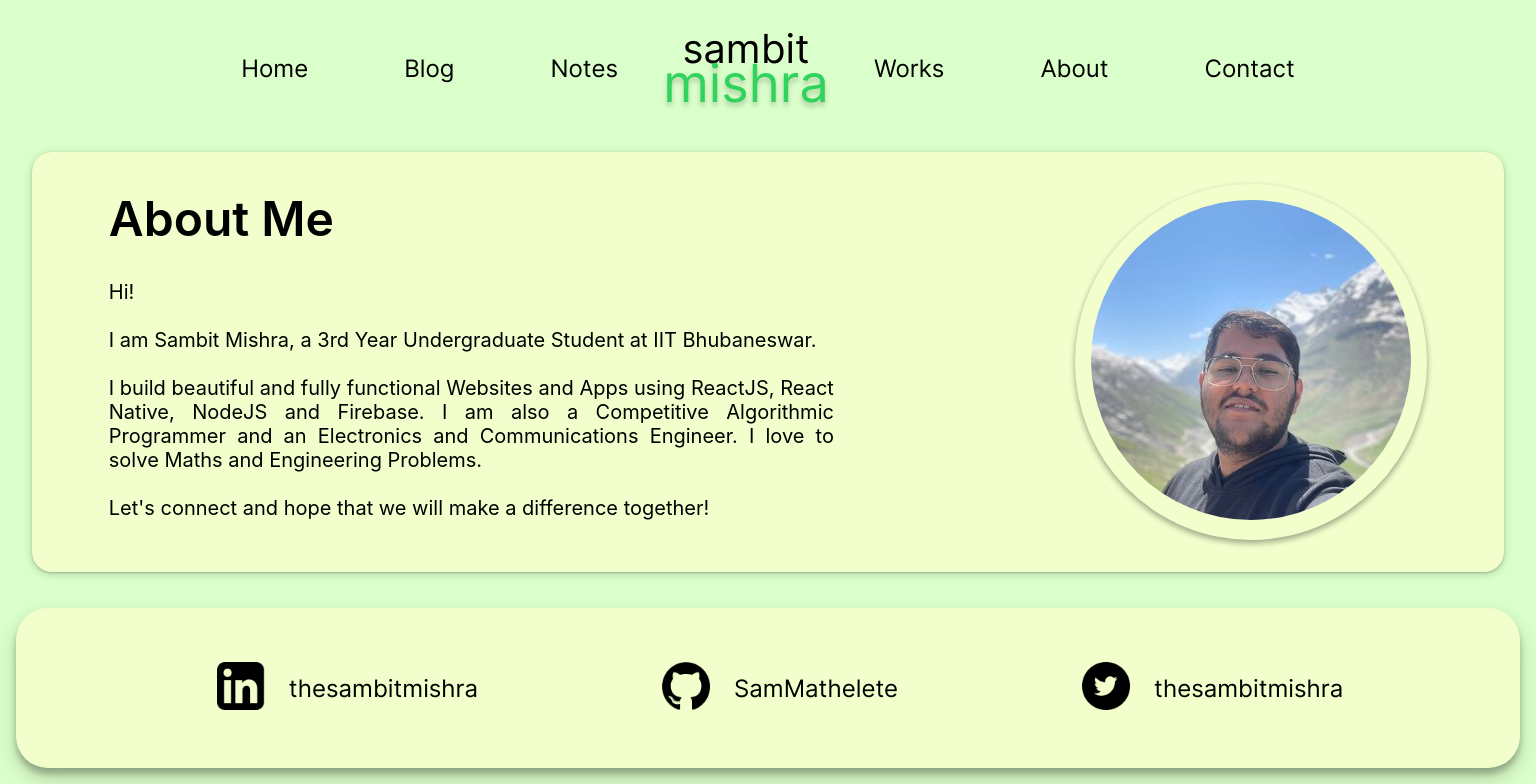
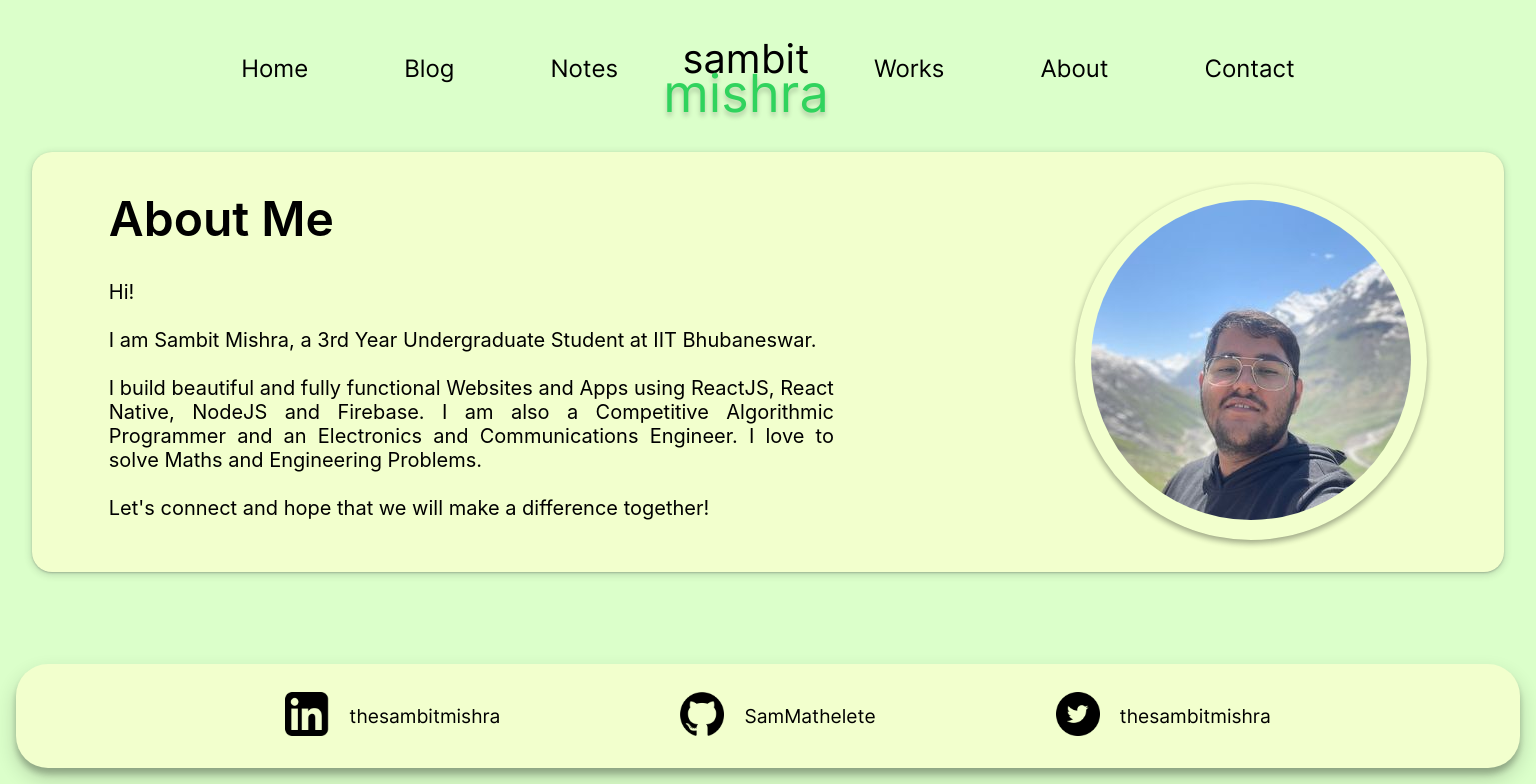
Before and after one commit to SamMathelete/sambitmishra, a Next.js app: page /about in a window 1536 px wide. Shown: the top 784 px of the page. Built offline with nearby package versions, Linux system fonts and the light colour scheme.

Commit message:
Header and Footer Improvements

```diff
--- a/components/Layout/Footer.module.css
+++ b/components/Layout/Footer.module.css
@@ -36,14 +36,15 @@
 }
 
 .image {
-  width: 1.5rem;
-  height: 1.5rem;
+  width: 2rem;
+  height: 2rem;
   margin-left: 1rem;
   margin-right: 1rem;
 }
 
 .text {
   font-family: "Inter";
+  font-size: 1.1rem;
   color: black;
 }
 
@@ -84,20 +85,20 @@
   }
 
   .image {
-    width: 3rem;
-    height: 3rem;
-    margin: 1.5rem;
+    width: 2.75rem;
+    height: 2.75rem;
+    margin: 1.25rem;
   }
 
   .text {
-    font-size: 1.5rem;
+    font-size: 1.2rem;
   }
 
   .mainDiv {
     padding-left: 20rem;
     padding-right: 20rem;
-    padding-top: 5rem;
-    padding-bottom: 5rem;
+    padding-top: 3rem;
+    padding-bottom: 3rem;
   }
 }
 
--- a/components/Layout/Header.module.css
+++ b/components/Layout/Header.module.css
@@ -23,7 +23,7 @@
   color: black;
   font-weight: 400;
   font-size: 2.5rem;
-  top: 0.8rem
+  top: 1.4rem
 }
 
 .lname {
@@ -32,7 +32,7 @@
   color: #30d35d;
   font-weight: 400;
   font-size: 3.278rem;
-  top: -0.6rem;
+  top: 0rem;
   text-shadow: 0px 4px 5px rgba(0, 0, 0, 0.2);
 }
 
@@ -145,10 +145,11 @@
   }
   .fname {
     font-size: 2rem;
+    top: 1rem
   }
   .lname {
     font-size: 2.5rem;
-    top: -0.3rem;
+    top: -0.1rem;
   }
   .mobileHeader {
     display: flex;
--- a/styles/globals.css
+++ b/styles/globals.css
@@ -34,7 +34,7 @@ a {
 }
 
 .filler {
-  height: 25vh;
+  height: 20vh;
         width: 100vw;
         background-color: #dbffca
 }
```
